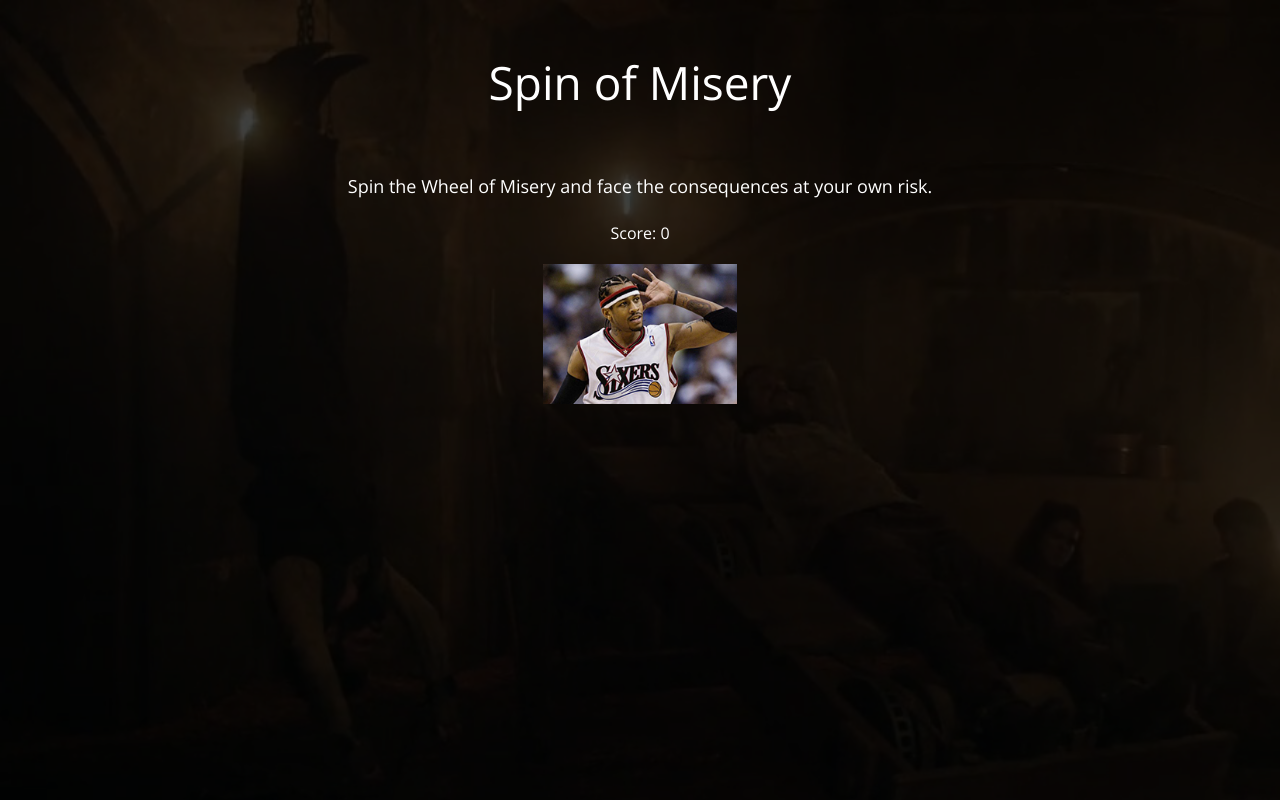
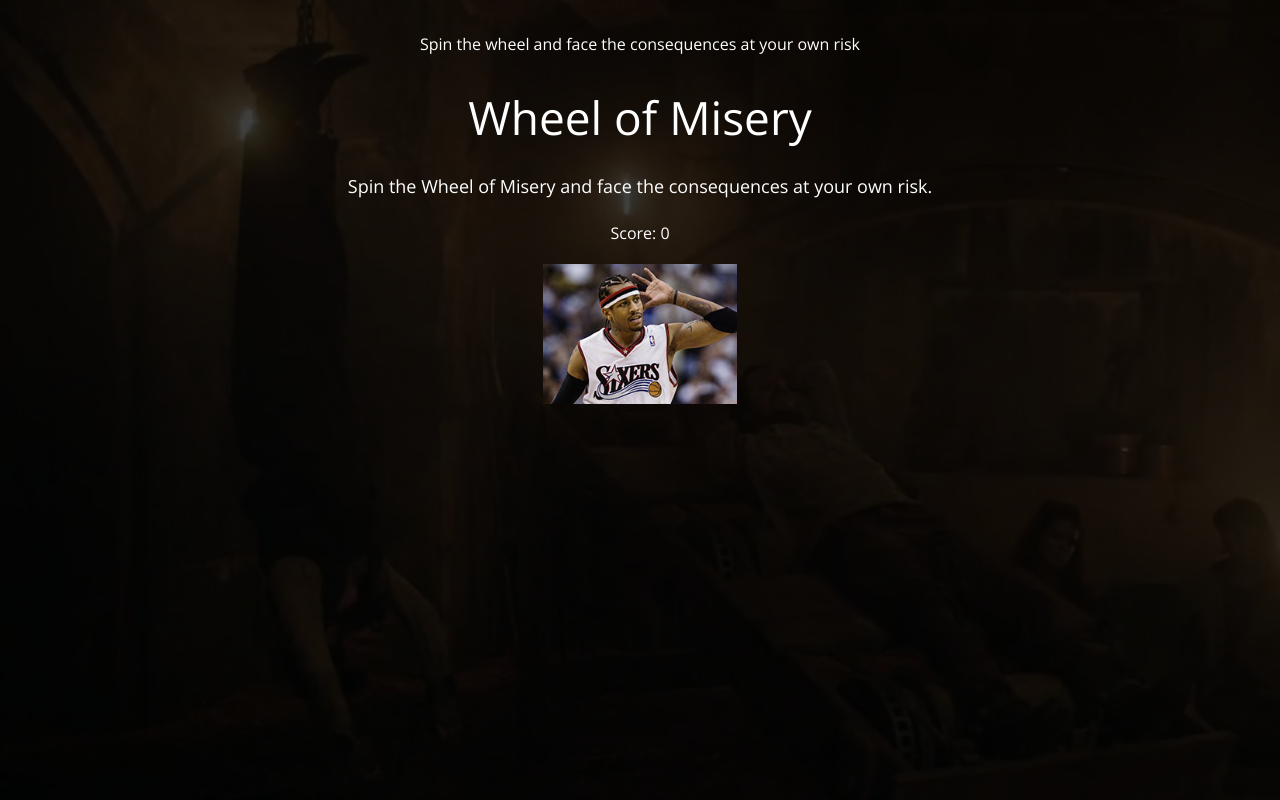
Before and after one commit to samuelsilvadev/spin_of_misery, a React (Create React App) app: page / in a window 1280 px wide. Shown: the top 800 px of the page. Built offline with nearby package versions, Linux system fonts and the light colour scheme.

Commit message:
update header.js

```diff
--- a/src/components/header/header.js
+++ b/src/components/header/header.js
@@ -4,10 +4,10 @@
 const Header = () => { return(
     <header className="App-header">
         <FadeIn in={true} duration={600} length={'30px'} direction={'bottom'}>
-            <h2> </h2>
+            <h2>Spin the wheel and face the consequences at your own risk</h2>
         </FadeIn>
         <FadeIn in={true} duration={600} length={'50px'} direction={'bottom'} >
-            <h1>Spin of Misery</h1>
+            <h1>Wheel of Misery</h1>
         </FadeIn>
     </header>
 )};
```
